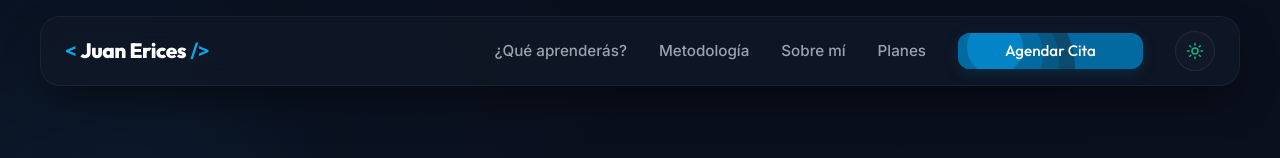
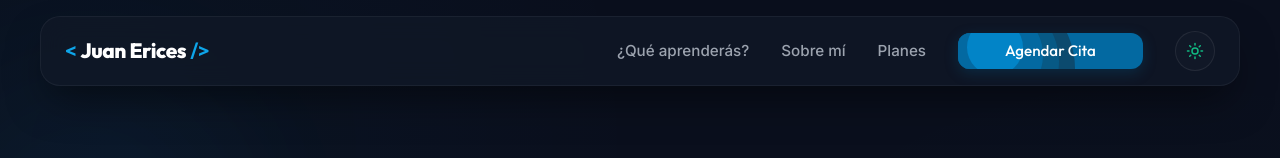
Before and after one commit to j0t4inc0de/clases-programacion, a Vue app: page / in a window 1280 px wide. Shown: the top 158 px of the page. Built offline with nearby package versions, Linux system fonts and the light colour scheme.

Commit message:
Quite una seccion

```diff
--- a/src/App.vue
+++ b/src/App.vue
@@ -5,7 +5,6 @@ import HeroSection from './components/HeroSection.vue'
 import WhatYouLearn from './components/WhatYouLearn.vue'
 import HowAreClasses from './components/HowAreClasses.vue'
 import ForWhoSection from './components/ForWhoSection.vue'
-import Methodology from './components/Methodology.vue'
 import PlansSection from './components/PlansSection.vue'
 import TrustSection from './components/TrustSection.vue'
 import AboutSection from './components/AboutSection.vue'
@@ -47,8 +46,6 @@ const whatsappLink = computed(() => {
 
     <ForWhoSection />
 
-    <Methodology />
-
     <AboutSection />
 
     <PlansSection :phone-number="phoneNumber" />
--- a/src/components/Header.vue
+++ b/src/components/Header.vue
@@ -32,7 +32,6 @@ const closeMobileMenu = () => {
       <!-- Desktop Nav -->
       <nav class="desktop-nav">
         <a href="#aprender">¿Qué aprenderás?</a>
-        <a href="#metodo">Metodología</a>
         <a href="#sobre-mi">Sobre mí</a>
         <a href="#planes">Planes</a>
         <a :href="whatsappLink" target="_blank" rel="noopener noreferrer" class="btn-accent-anim nav-agendar-btn">
@@ -67,7 +66,6 @@ const closeMobileMenu = () => {
     <div class="mobile-nav" :class="{ 'is-open': isMobileMenuOpen }">
       <nav class="mobile-nav-links">
         <a href="#aprender" @click="closeMobileMenu">¿Qué aprenderás?</a>
-        <a href="#metodo" @click="closeMobileMenu">Metodología</a>
         <a href="#sobre-mi" @click="closeMobileMenu">Sobre mí</a>
         <a href="#planes" @click="closeMobileMenu">Planes</a>
         <a
--- a/src/components/PlansSection.vue
+++ b/src/components/PlansSection.vue
@@ -75,7 +75,7 @@ const plans = ref([
         <span class="section-tag">Valor de Clases & Ritmo</span>
         <h2 class="section-title">Tarifas transparentes y avance a tu propio ritmo</h2>
         <p class="section-subtitle">
-          Sin planes rígidos ni contratos mensuales. Cada clase continúa exactamente donde quedó la anterior, adaptándome al ritmo de aprendizaje del estudiante.
+          Sin contratos ni amarras. Pagas por clase (individual o bloque de 2 horas). Cada clase continúa exactamente donde quedó la anterior, adaptándome al ritmo de aprendizaje del estudiante.
         </p>
       </div>
 
```
